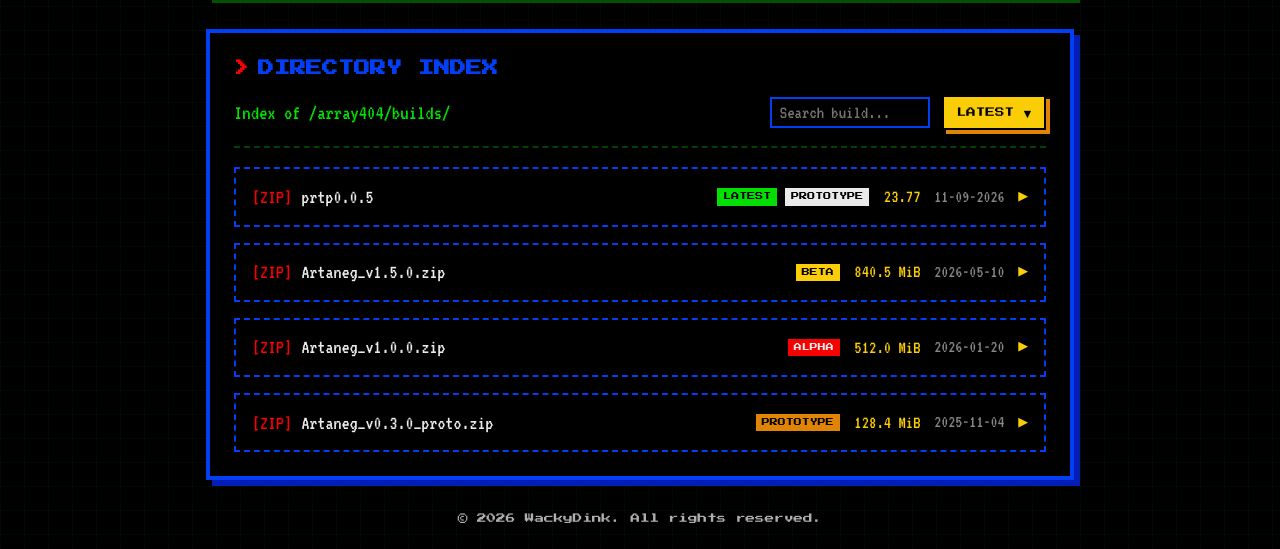
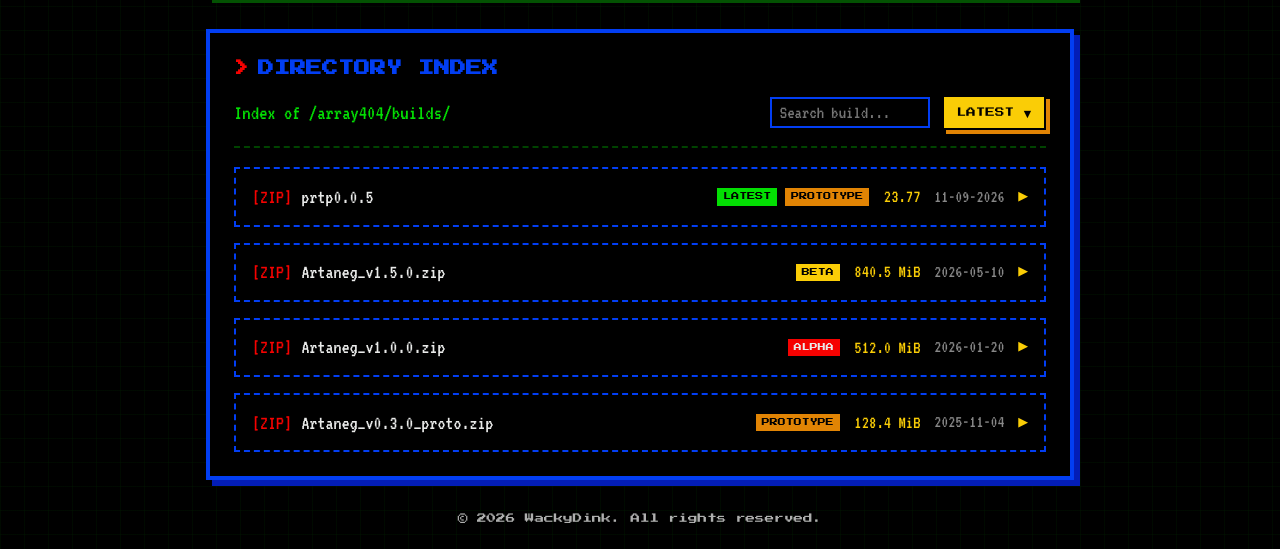
Before and after one commit to wackydink/wackydink.github.io, a plain HTML site: page builds.array404.html in a window 1280 px wide. Shown: the part 162-711 px from the top of the page. Drawn offline with Linux system fonts and the light colour scheme.

Commit message:
Update builds.array404.html

```diff
--- a/builds.array404.html
+++ b/builds.array404.html
@@ -383,7 +383,7 @@
         const buildData = [
             {
                 id: 'v0.0.5', version: 'v0.0.5', filename: 'prtp0.0.5', size: '23.77', date: '11-09-2026',
-                labels: [{ name: 'LATEST', class: 'latest' }, { name: 'PROTOTYPE', class: 'prototype' }],
+                labels: [{ name: 'LATEST', class: 'latest' }, { name: 'PROTOTYPE', class: 'proto' }],
                 sha256: '8CD96BF74901BDB4498E6BE365AA424A881CF91694A74AD2DE4ECAE4CF61E503',
                 changelog: ['Added Game Save/Load System', 'Added World Creation and Deletion System', 'Updated Sky Shader', 'Updated Loading Screen', 'Remade Interaction Highlighter'],
                 downloadUrl: '#download-v2.0.0'
```
